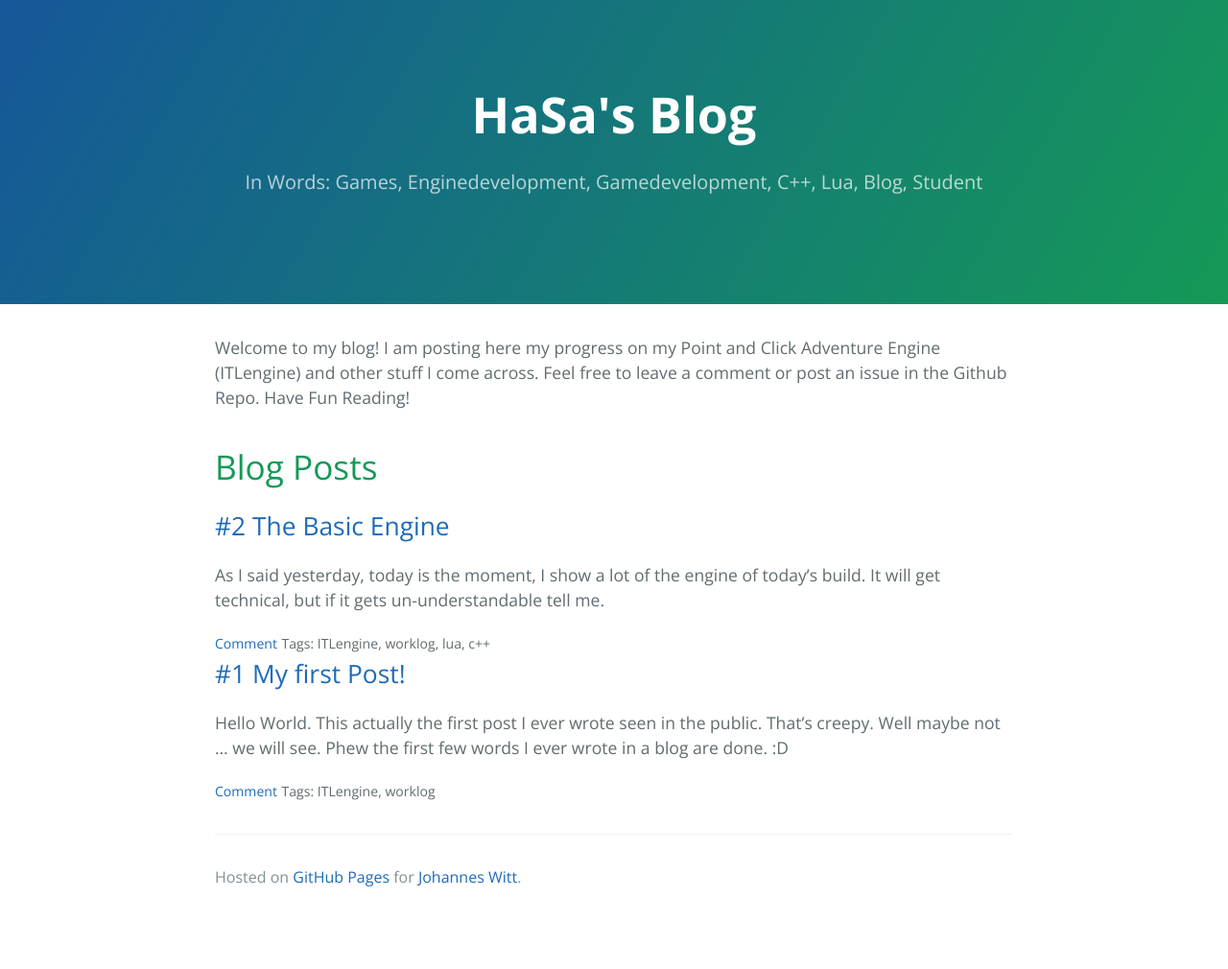
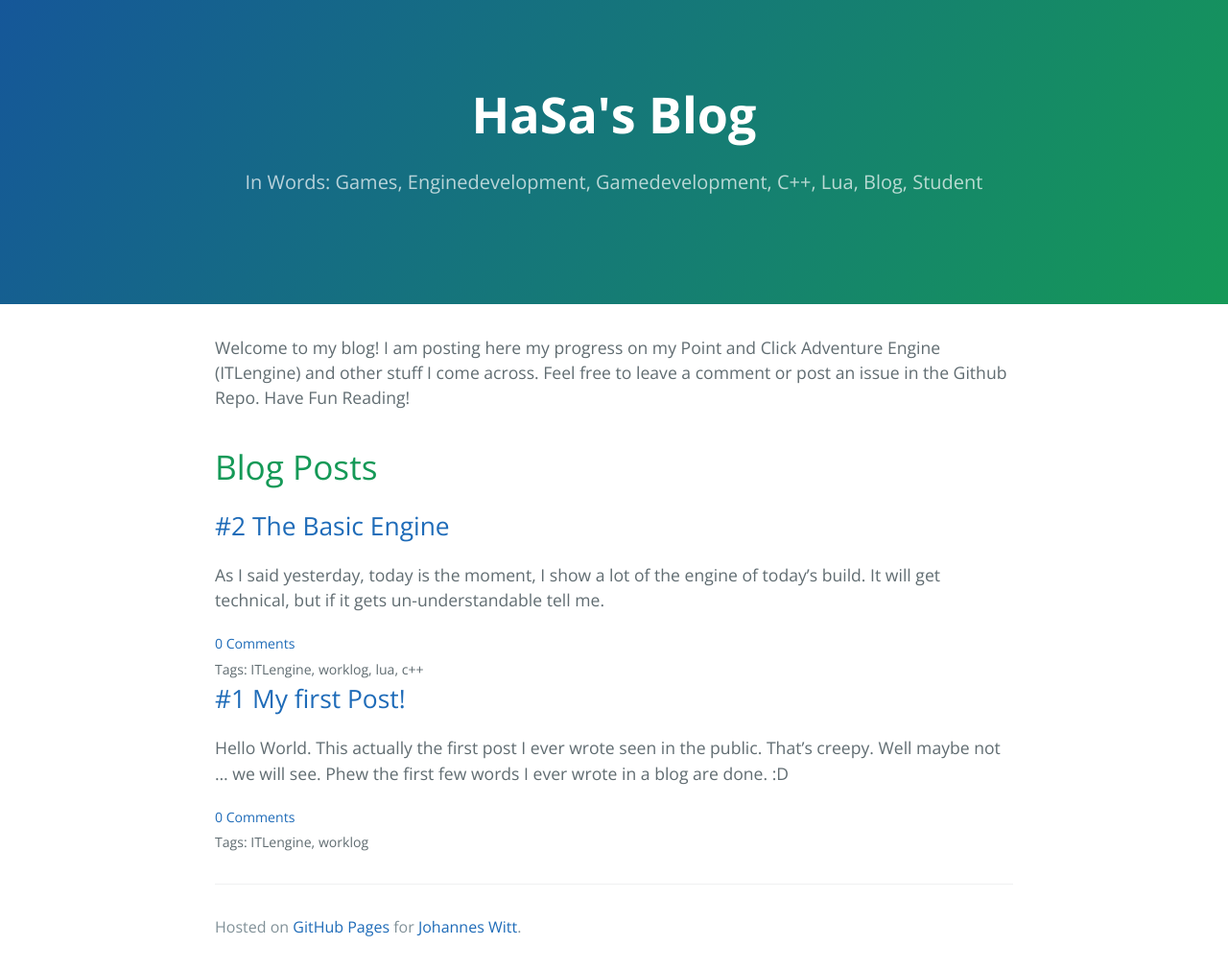
Before and after one commit to HaSa1002/hasa1002.github.io, a Jekyll site: the page built from index.html, in a window 1280 px wide. Shown: the whole page at 96% size. Built offline with Jekyll 4.4.1, drawn with Linux system fonts in a browser that asks for light colours; comment, search, counter and statistics services are not loaded; before the commit the page ends 958 px from its top, so only the background shows below that.

Commit message:
Changed displaying of the Comment counter

```diff
--- a/index.html
+++ b/index.html
@@ -11,7 +11,7 @@
   <article>
     <h2><a href="{{ post.url }}">{{ post.title }}</a></h2>
       {{ post.excerpt }}
-    <small> <a class="disqus-comment-count" href={{post.url | append: "#disqus_thread"}} data-disqus-url="{{page.url}}">Comment</a></small>
-    <small>Tags:{% capture tags %} {% for tag in post.tags %}, {{tag}}{% endfor %}{% endcapture %} {{tags | remove_first: ", "}}</small>
+    <small><a class="disqus-comment-count" href={{post.url | append: "#disqus_thread"}} data-disqus-url="{{page.url}}">0 Comments</a><br>
+    Tags:{% capture tags %} {% for tag in post.tags %}, {{tag}}{% endfor %}{% endcapture %} {{tags | remove_first: ", "}}</small>
   </article>
   {% endfor %}
```
